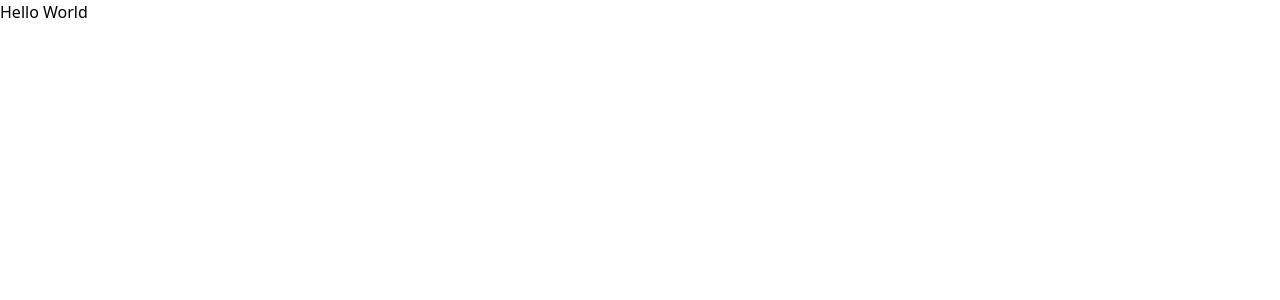
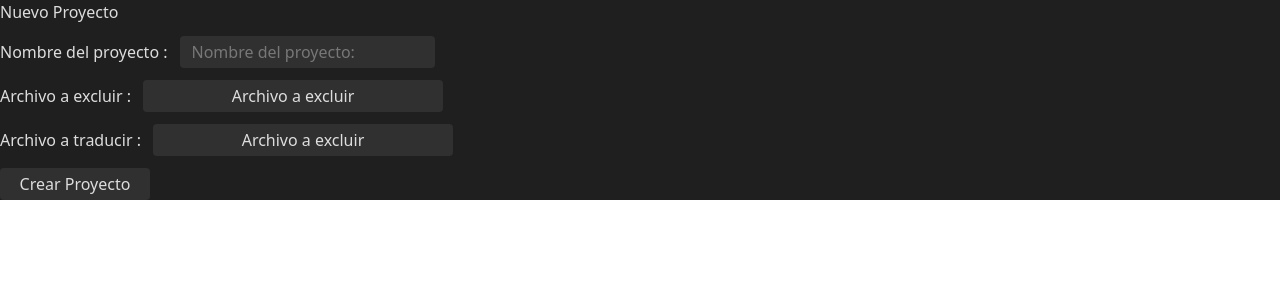
Before and after one commit to Cito2310/translate-rimworld, a React (Vite) app: page / in a window 1280 px wide. Shown: the top 300 px of the page. Built offline with nearby package versions, Linux system fonts and the light colour scheme.

Commit message:
added basic screen StartProjectPage

```diff
--- a/package.json
+++ b/package.json
@@ -14,7 +14,8 @@
   },
   "dependencies": {
     "react": "^18.3.1",
-    "react-dom": "^18.3.1"
+    "react-dom": "^18.3.1",
+    "react-hook-form": "^7.56.1"
   },
   "devDependencies": {
     "@types/react": "^18.3.12",
--- a/src/App.tsx
+++ b/src/App.tsx
@@ -1,7 +1,11 @@
+import { StartProjectPage } from "./modules/startProject/page/startProjectPage";
+
 function App() {
   return (
     <div className="App">
-      Hello World
+      <StartProjectPage/>
+      {/* <input type="file" onChange={onLoadExcludeData}/> */}
+      {/* Hello World */}
     </div>
   )
 }
--- /dev/null
+++ b/src/modules/startProject/components/InputBasic.tsx
@@ -0,0 +1,27 @@
+import { UseFormRegisterReturn } from "react-hook-form"
+
+interface props {
+    register: UseFormRegisterReturn<"nameProject">;
+    placeholder: string;
+    className?: string;
+    label: string;
+}
+
+export const InputBasic = ({register, placeholder, className, label}: props) => {
+    return (
+        <div className="flex items-center gap-3 text-[#ddd]">
+            <label>{label}</label>
+            <input
+                {...register}
+                placeholder={placeholder}
+                className={`
+                    ${className}
+                    outline-none
+                    bg-[#303030] text-[#ddd]
+                    p-3 py-1 rounded
+                    placeholder:text-[#777]
+                `}
+            />
+        </div>
+    )
+}
--- /dev/null
+++ b/src/modules/startProject/components/InputSelectFile.tsx
@@ -0,0 +1,42 @@
+import { useReadFile } from "../hook/useReadFile"
+
+interface props {
+    funcSelectFile: (e: string) => void
+    idUnique: string;
+    label: string;
+    className?: string;
+    textInput: string;
+}
+
+export const InputSelectFile = ({ funcSelectFile, idUnique, label, className, textInput }: props) => {
+    const [onReadFile, dataFile, nameFile] = useReadFile(funcSelectFile)
+    return (
+        <div className="flex items-center gap-3 text-[#ddd]">
+            <label>{label}</label>
+
+            <div className="flex flex-row items-center">
+                {/* IGNORAR LA LINEA DE ABAJO */}
+                <input type="file" id={idUnique} onChange={onReadFile} hidden />
+
+
+                <label
+                htmlFor={idUnique}
+                className={`
+                    ${className}
+                    bg-[#303030] text-[#ddd]
+                    ${nameFile ? "text-left" : "text-center"}
+                    p-3 py-1 rounded
+                    cursor-pointer
+                    hover:brightness-95 active:brightness-[.80] transition-base
+                `}>
+                    {
+                        nameFile || textInput
+                    }
+                </label>
+
+                {/* ACTIVAR LA SIGUIENTE LINEA SI SE DESEA QUE APAREZCA EL NOMBRE DEL ARCHIVO A UN COSTADO */}
+                {/* <label className="text-sm text-slate-500">{nameFile}</label> */}
+            </div>
+        </div>
+    )
+}
--- /dev/null
+++ b/src/modules/startProject/hook/useReadFile.ts
@@ -0,0 +1,40 @@
+import { useState } from "react";
+
+// CustomHook que debe ser usado junto a un input file, para leer el archivo seleccionado y manejarlo
+
+// PROPS
+// - callbackReadData = Función que se ejecutara cuando se seleccione el archivo a leer
+type returnUseReadFile = [
+    (e: React.ChangeEvent<HTMLInputElement>) => null | undefined,
+    string | null,
+    string | null
+]
+
+export const useReadFile = ( callbackReadData: (text: string) => void): returnUseReadFile => {
+    // Mantiene los datos leidos para verlos en el futuro
+    const [dataFile, setDataFile] = useState<null | string>(null);
+    const [nameFile, setNameFile] = useState<null | string>(null);
+
+    // Funcion que se debe utilizar dentro de un input file para leer el archivo seleccionado
+    // Siempre se guardara los datos leidos en el state dataFile
+    // Tambien se ejecutara la función callbackReadData
+    const onReadFile = ( e: React.ChangeEvent<HTMLInputElement> ) => {
+        const files = e.target.files
+        if (files === null) return null;
+        if (files[0] === undefined) return null;
+
+        setNameFile(files[0].name)
+        const reader = new FileReader();
+        reader.onload = ( e: ProgressEvent<FileReader> ) => {
+            if ( typeof e.target?.result === "string" ) {
+                const data = e.target.result;
+                setDataFile(data);
+                callbackReadData(data);
+            }
+        }
+
+        reader.readAsText(files[0])
+      }
+
+    return [ onReadFile, dataFile, nameFile ]
+}
--- /dev/null
+++ b/src/modules/startProject/page/StartProjectPage.tsx
@@ -0,0 +1,43 @@
+import { useForm } from "react-hook-form"
+import { InputSelectFile } from "../components/InputSelectFile"
+import { InputBasic } from "../components/InputBasic"
+
+export const StartProjectPage = () => {
+    const { register } = useForm()
+
+    return (
+        <div className="bg-[#1f1f1f] text-[#ddd] flex flex-col gap-3">
+            <h1>Nuevo Proyecto</h1>
+
+            <InputBasic
+                placeholder="Nombre del proyecto:"
+                register={register("nameProject")}
+                label="Nombre del proyecto :"
+            />
+
+            <InputSelectFile
+                funcSelectFile={(e: string) => console.log(e)}
+                idUnique="input-exclude"
+                label="Archivo a excluir :"
+                textInput="Archivo a excluir"
+                className="w-[300px]"
+            />
+
+            <InputSelectFile
+                funcSelectFile={(e: string) => console.log(e)}
+                idUnique="input-translate"
+                label="Archivo a traducir :"
+                textInput="Archivo a excluir"
+                className="w-[300px]"
+            />
+
+            <button className={`
+                w-[150px]
+                bg-[#303030] text-[#ddd]
+                p-3 py-1 rounded
+            `}>
+                Crear Proyecto
+            </button>
+        </div>
+    )
+}
--- a/src/style.css
+++ b/src/style.css
@@ -1,3 +1,10 @@
 @tailwind base;
 @tailwind components;
 @tailwind utilities;
+
+
+@layer utilities {
+    .transition-base {
+        transition: all 100ms linear
+    }
+}
```
Also changed, not shown: 1 other file (tests, documents, lock files or other folders).
